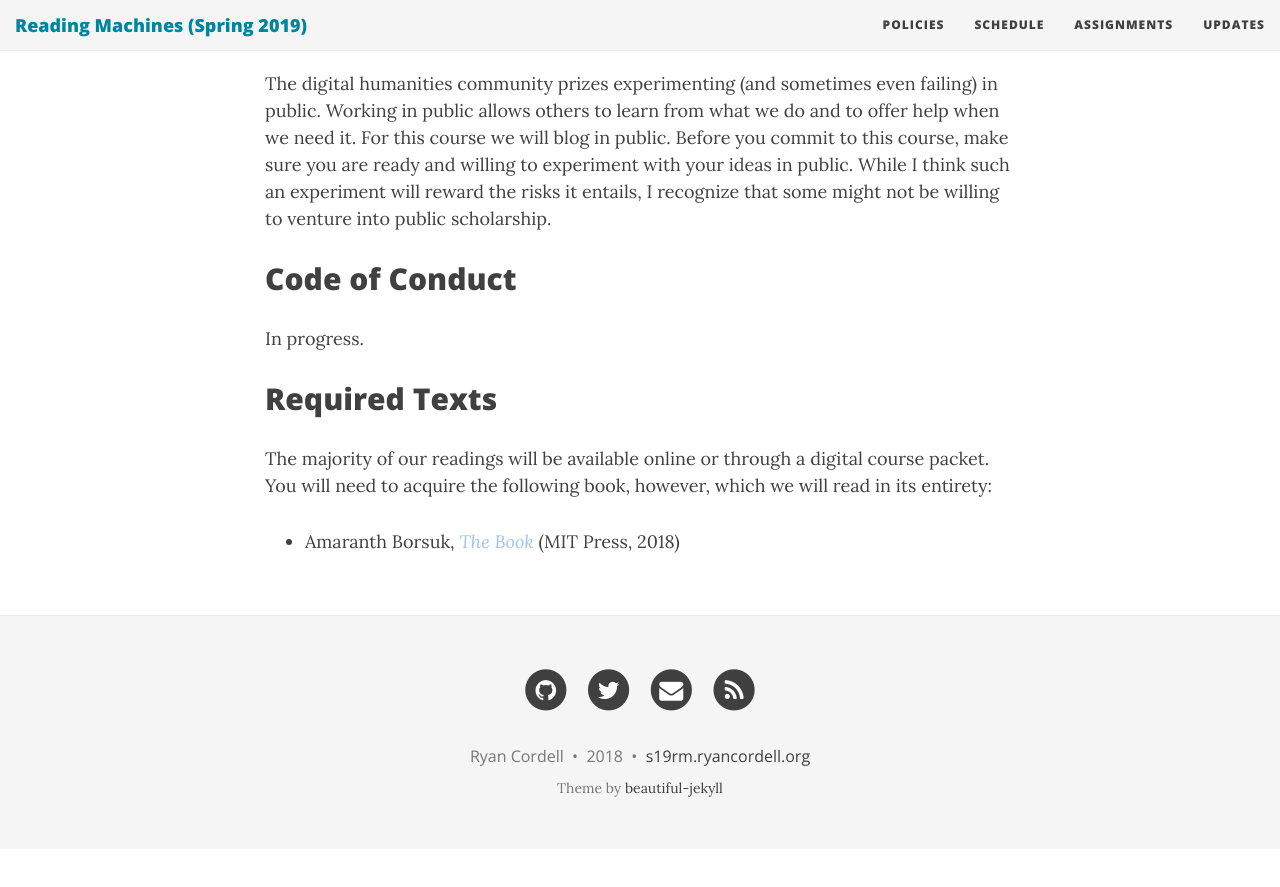
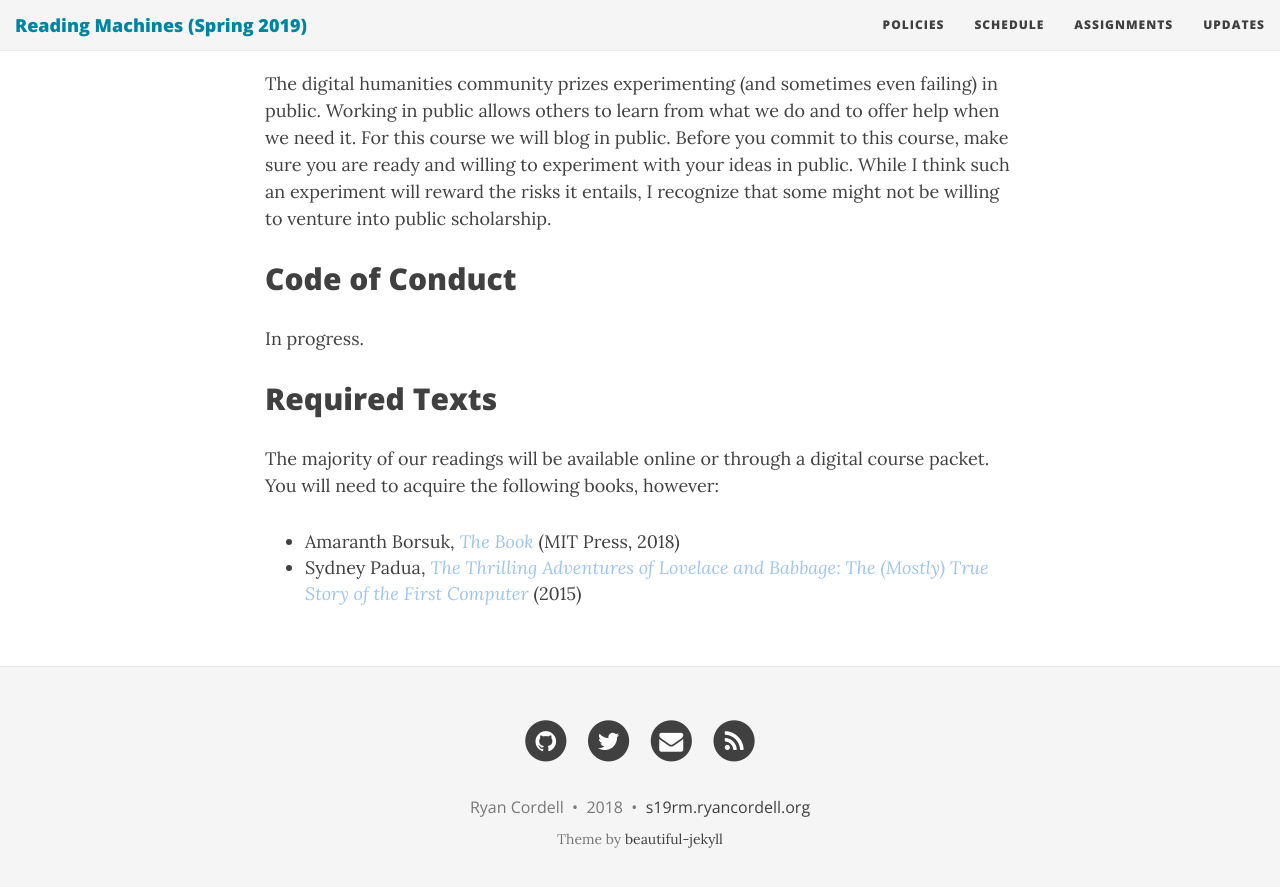
Before and after one commit to rccordell/s19rm, a Jekyll site: the page built from policies.md, in a window 1280 px wide and 900 px high, scrolled down 2407 px. Shown: the top 887 px of the window. Built offline with Jekyll 4.4.1, drawn with Linux system fonts in a browser that asks for light colours; nearby versions of some CDN libraries; some web fonts are replaced; before the commit the page ends 3256 px from its top, so only the background shows below that.

Commit message:
update schedule/policies

```diff
--- a/policies.md
+++ b/policies.md
@@ -40,6 +40,7 @@ In progress.
 
 ## Required Texts
 
-The majority of our readings will be available online or through a digital course packet. You will need to acquire the following book, however, which we will read in its entirety:
+The majority of our readings will be available online or through a digital course packet. You will need to acquire the following books, however:
 
 + Amaranth Borsuk, [*The Book*](https://mitpress.mit.edu/books/book) (MIT Press, 2018)
++ Sydney Padua, [*The Thrilling Adventures of Lovelace and Babbage: The (Mostly) True Story of the First Computer*](https://sydneypadua.com/2dgoggles/the-book/) (2015)
```
Also changed, not shown: schedule.md (+2 -1 lines).
